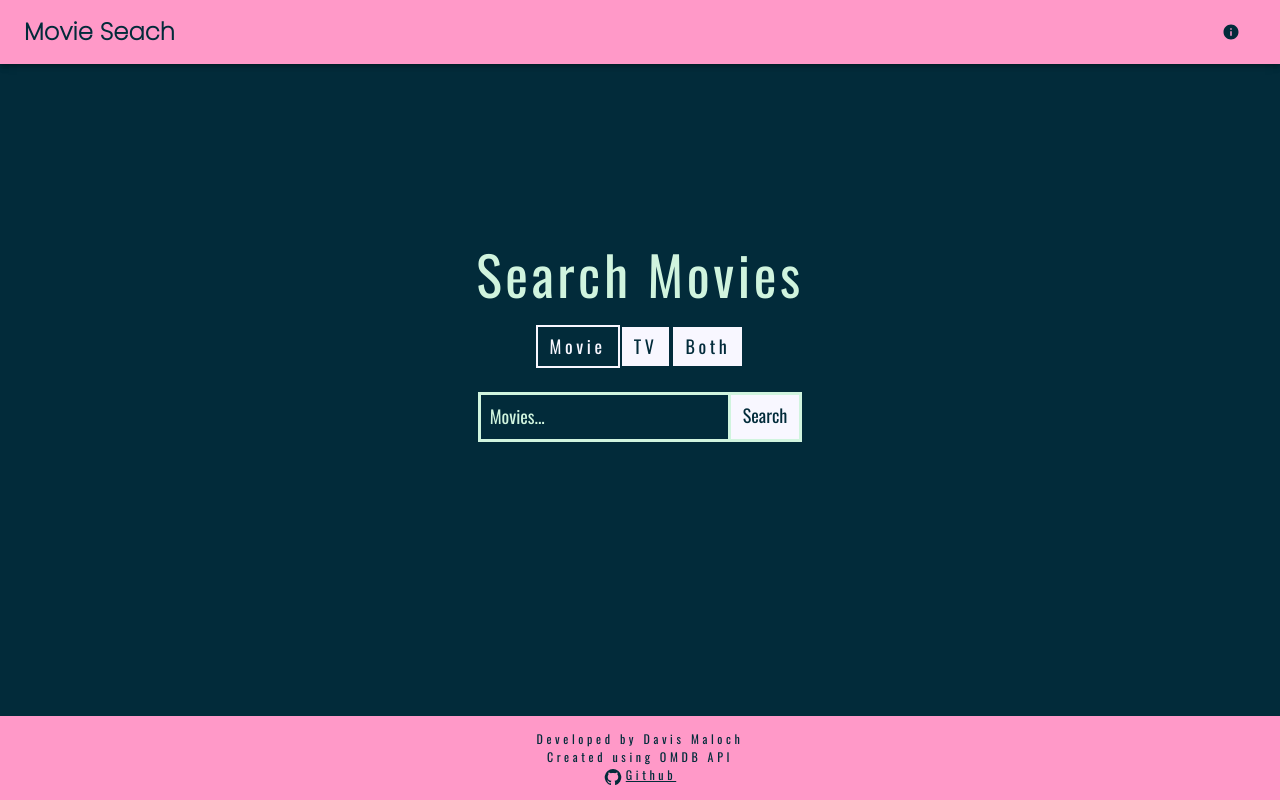
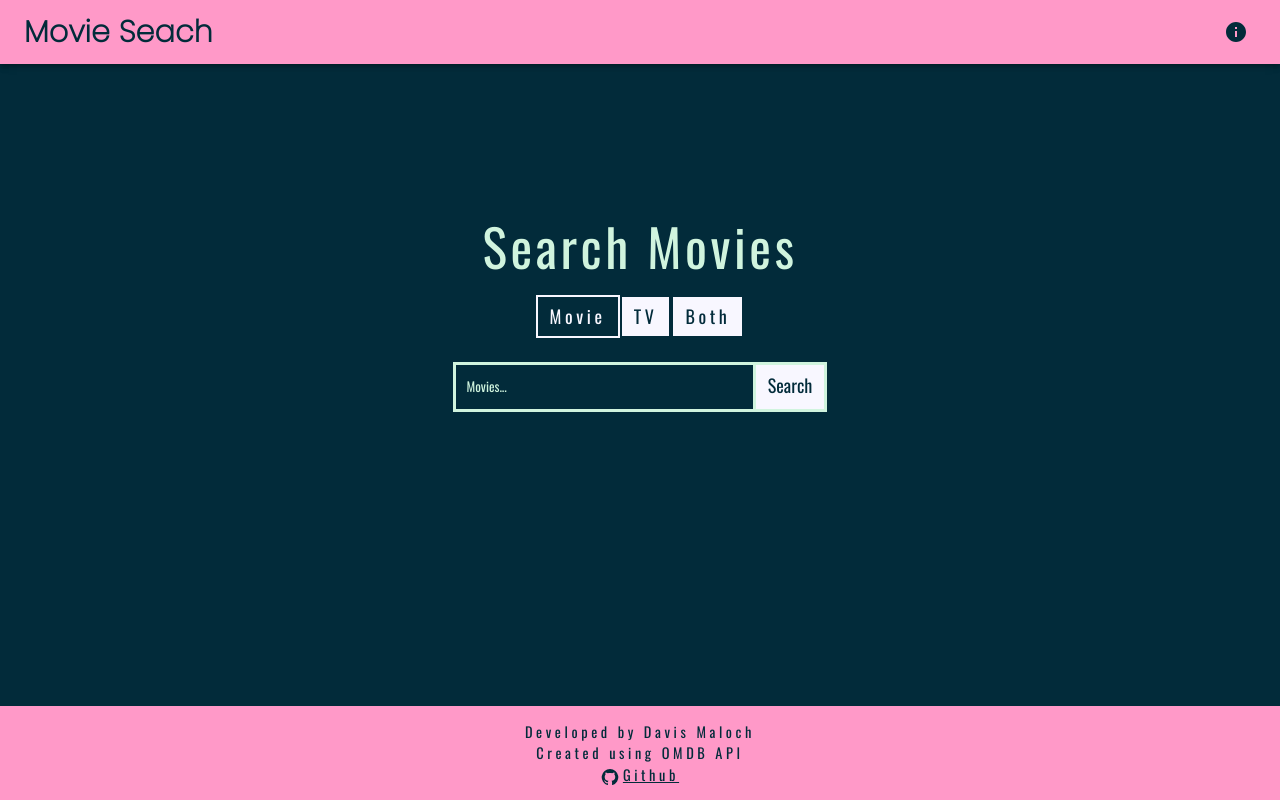
Before and after one commit to admaloch/react-movie-search, a React (Vite) app: page / in a window 1280 px wide. Built offline with nearby package versions, Linux system fonts and the light colour scheme; no server answers.

Commit message:
fixed design issues

```diff
--- a/src/App.css
+++ b/src/App.css
@@ -22,7 +22,7 @@ html {
     -moz-user-select: none;
     -ms-user-select: none;
     user-select: none;
-    font-size: 8px;
+    font-size: 7px;
 
 }
 
@@ -118,37 +118,18 @@ Medium	md	≥768px
 Large	lg	≥992px
 Extra large	xl	≥1200px
 Extra extra large	xxl	≥1400px */
-@media screen and (max-width: 1500px) {
+@media screen and (min-width: 360px) {
     :root {
-        font-size: 13px;
+        font-size: 10px;
     }
-
-
 }
-
-@media screen and (max-width: 1375px) {
+@media screen and (min-width: 414px) {
+    :root {
+        font-size: 11px;
+    }
+}
+@media screen and (min-width: 540px) {
     :root {
         font-size: 12px;
     }
-
 }
-
-
-
-
-
-
-@media screen and (max-width: 992px) {
-    :root {
-        font-size: 12px;
-    }
-
-}
-
-
-
-@media screen and (max-width: 576px) {
-    :root {
-        font-size: 9px;
-    }
-}
--- a/src/components/Footer/Footer.css
+++ b/src/components/Footer/Footer.css
@@ -11,6 +11,10 @@
 
 }
 
+.footer p, .footer a {
+    font-size: 1.2rem;
+}
+
 .footer a {
   color: var(--mainBackground);
     transition: .3s all ease-in-out;
--- a/src/components/ItemModal/itemModal.css
+++ b/src/components/ItemModal/itemModal.css
@@ -12,10 +12,10 @@
 
 
 .modal-img-container {
-  margin-top: 2rem;
+  /* margin-top: 2rem; */
   display: flex;
   justify-content: center;
-  align-items: center;
+  align-items: end;
   width: 100%;
   height: 100%;
 /* margin-bottom: 1rem; */
@@ -24,16 +24,16 @@
 
 .modal-container img {
   width: 100%;
-  max-width: 75px;
+  max-width: 100px;
 }
 @media screen and (min-width: 375px) {
   .modal-container img {
     max-width: 125px;
   }
 }
-@media screen and (min-width: 414px) {
+@media screen and (min-width: 412px) {
   .modal-container img {
-    max-width: 200px;
+    max-width: 175px;
   }
 }
 
@@ -55,15 +55,17 @@ margin-bottom: 2rem;
   }
   .modal-img-container {
     margin-top: 0rem;
-    width: 40%;
+    max-width: 250px;
+    /* width: 40%; */
     padding: 2rem;
+    align-items: center;
 
   }
 
   .modal-container img {
     /* width: 100%; */
     max-width: 250px;
-    margin-left: 3rem;
+    /* margin-left: 3rem; */
   }
   .result-info-container {
     display: flex;
@@ -75,6 +77,17 @@ margin-bottom: 2rem;
 
   }
 }
+@media screen and (min-width: 1000px) {
+
+
+  .modal-container img {
+    /* width: 100%; */
+    max-width: 300px;
+    /* margin-left: 3rem; */
+  }
+
+}
+
 @media screen and (min-width: 1500px) {
   .modal-container img {
     /* width: 100%; */
--- a/src/components/MainSearchSection/MainSearch.css
+++ b/src/components/MainSearchSection/MainSearch.css
@@ -22,7 +22,7 @@
 
 
 .main-search-section h1 {
-    font-size: 3rem;
+    font-size: 4.3rem;
     color: var(--color2);
     padding: 0 .3rem;
 }
@@ -88,11 +88,12 @@
 }
 
 #searchForm {
-    height: 40px;
+    /* height: 40px; */
     display: flex;
     position: relative;
     max-width: 90%;
 justify-content: space-evenly;
+
 }
 
 @media screen and (min-width: 768px) {
@@ -119,16 +120,30 @@ justify-content: space-evenly;
 }
 
 #searchForm input {
-    width: 250px;
+    /* width: 250px; */
+    width: 200px;
+    padding: .9rem;
     /* margin-right: 1rem; */
     border: var(--color2) solid 3px;
     border-right: none;
     transition: all .3s ease-in-out;
     background-color: var(--mainBackground);
-    font-size: 1.5rem;
+    font-size: 1.1rem;
     z-index: 100;
 
 }
+
+@media screen and (min-width: 768px) {
+    #searchForm input {
+        /* width: 250px; */
+        width: 300px;
+
+
+    }
+}
+
+
+
 
 #searchForm input::placeholder {
     color: var(--color2);
@@ -200,9 +215,15 @@ justify-content: space-evenly;
 
 
 .search-item-thumbnail img {
-    width: 40px;
+    width: 10px;
     margin-right: 1rem;
     max-height: 40px;
+}
+
+@media screen and (min-width: 360px) {
+    .search-item-thumbnail img {
+        width: 18px;
+    }
 }
 
 
@@ -248,10 +269,10 @@ justify-content: space-evenly;
         padding: 0;
     }
 
-    .main-search-section h1 {
+    /* .main-search-section h1 {
         font-size: 4.5rem;
         color: var(--color2);
-    }
+    } */
 }
 
 
@@ -267,14 +288,16 @@ justify-content: space-evenly;
     .search-list {
         max-height: 300px;
     }
-
     .search-list-item {
-        padding: 0.5rem;
-        max-height: 100px;
+       height: 50px;
     }
 
+
+
+
     .search-item-thumbnail img {
-        max-height: 100px;
+        width: 27px;
     }
 
+
 }
--- a/src/components/Navbar/MainNav.tsx
+++ b/src/components/Navbar/MainNav.tsx
@@ -21,7 +21,7 @@ export default function MainNav({ openModal }: OpenModalProps): JSX.Element {
                                 flexGrow: 1,
                                 color: 'var(--mainBackground)',
                                 fontFamily: 'Poppins',
-                                fontSize: '2rem',
+                                fontSize: '2.5rem',
                                 fontWeight: '800',
                             }}>
                             Movie Seach
@@ -32,9 +32,9 @@ export default function MainNav({ openModal }: OpenModalProps): JSX.Element {
                             edge="start"
                             color="inherit"
                             aria-label="menu"
-                            sx={{ fontSize: '4rem', mr: 1, color: 'var(--mainBackground)' }}
+                            sx={{  color: 'var(--mainBackground)' }}
                         >
-                            <InfoIcon />
+                            <InfoIcon sx={{ fontSize: '2rem'}} />
                         </IconButton>
                     </Toolbar>
                 </AppBar>
--- a/src/components/Slider/slider-container/Slider.css
+++ b/src/components/Slider/slider-container/Slider.css
@@ -13,6 +13,17 @@
     opacity: 0;
     transition: all .5s ease-in-out;
 }
+
+@media only screen and (orientation: landscape) {
+    /* Your styles for landscape orientation go here */
+    .slider-container {
+        /* margin-top: 3rem; */
+    margin-bottom: 4rem;
+    }
+
+    /* Add more styles as needed */
+  }
+
 
 .slider {
     --images-per-screen: 5;
@@ -105,7 +116,7 @@
 
 @media screen and (min-width: 600px) {
     .info-container h3 {
-        font-size: 1.6rem;
+        font-size: 1.3rem;
     }
 }
 
--- a/src/components/UI/LoadAnimation/LoadAnimation.css
+++ b/src/components/UI/LoadAnimation/LoadAnimation.css
@@ -1,6 +1,6 @@
 .load-animation {
   position: absolute;
-  right: 12.5rem;
+  right: 14.5rem;
   transition: 1.5s opacity ease-in;
 }
 
@@ -8,7 +8,7 @@
 
 .load-animation div {
   position: absolute;
-  top: 19px;
+  top: 17px;
   width: 5px;
   height: 5px;
   border-radius: 50%;
@@ -18,6 +18,22 @@
 
 
 
+@media screen and (min-width: 360px) {
+  .load-animation div {
+    top: 19.5px;
+  }
+  .load-animation {
+    right: 13.5rem;
+  }
+}
+@media screen and (min-width: 600px) {
+  .load-animation div {
+    top: 22.5px;
+  }
+  .load-animation {
+    right: 12.5rem;
+  }
+}
 @media screen and (min-width: 768px) {
   .load-animation div {
     top: 25px;
@@ -26,6 +42,12 @@
     right: 12rem;
   }
 }
+/* @media screen and (min-width: 768px) {
+
+  .load-animation {
+    right: 11rem;
+  }
+} */
 
 .load-animation div:nth-child(1) {
   left: 8px;
--- a/src/components/UI/LoadAnimation/LoadAnimation.tsx
+++ b/src/components/UI/LoadAnimation/LoadAnimation.tsx
@@ -3,9 +3,13 @@ import './LoadAnimation.css'
 import React from 'react'
 
 export default function LoadAnimation({ isLoading }: LoadingProps): JSX.Element {
+
+    const loadStyle = isLoading
+        ? { opacity: 1, zIndex: 150 }
+        : { opacity: 0, zIndex: 0 }
     return (
         <>
-            <div style={{ display: isLoading ? 'block' : 'none' }} className="load-animation"><div></div><div></div><div></div><div></div></div>
+            <div style={loadStyle} className="load-animation"><div></div><div></div><div></div><div></div></div>
         </>
     )
 }
--- a/src/components/UI/Modal.css
+++ b/src/components/UI/Modal.css
@@ -49,7 +49,7 @@
   .modal-container {
     border-radius: 5px;
     --modal-width: 80%;
-    --modal-height: 65%;
+    --modal-height: 80%;
   }
 }
 
@@ -79,12 +79,12 @@
   cursor: pointer;
 }
 
-@media only screen and (max-device-width: 1000px) and (orientation: landscape) {
+/* @media only screen and (max-device-width: 1000px) and (orientation: landscape) {
   .modal-container {
     --modal-width: 100% !important;
     --modal-height: 100% !important;
   }
-}
+} */
 
 
 
```
